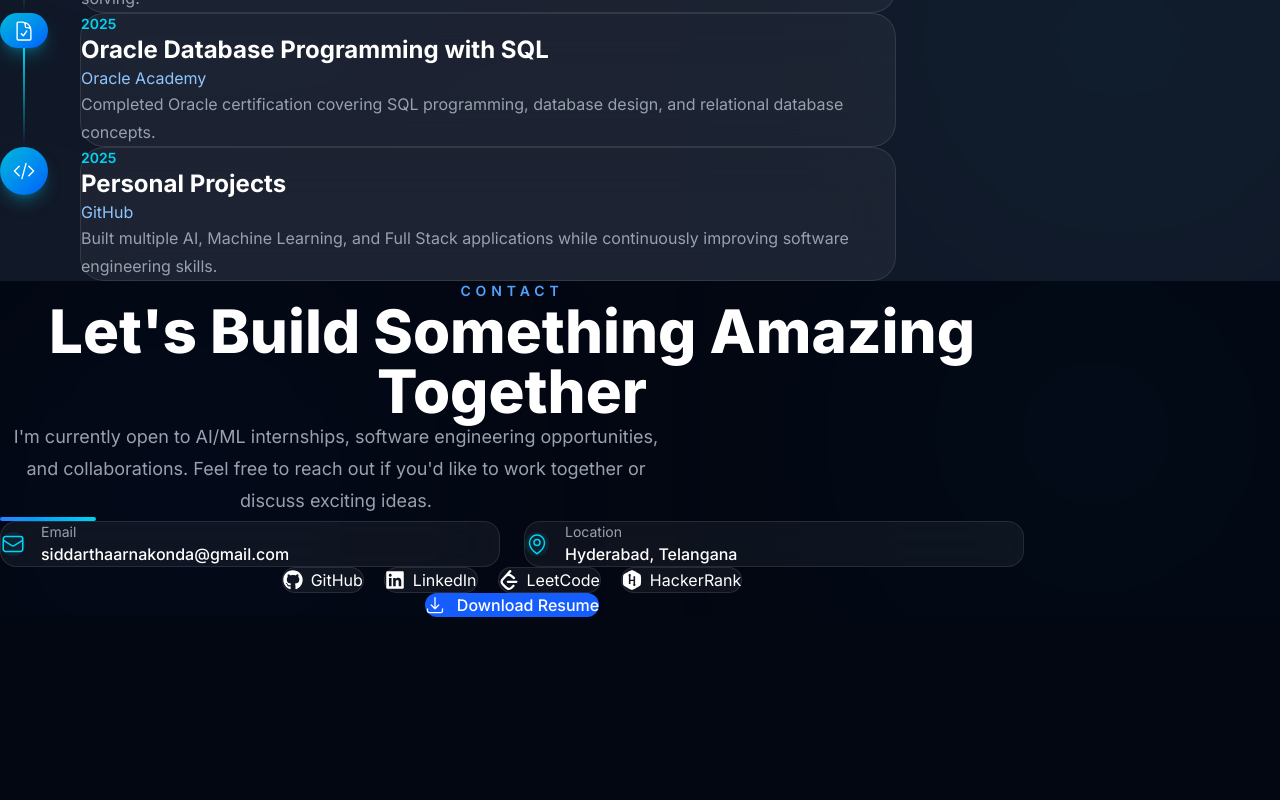
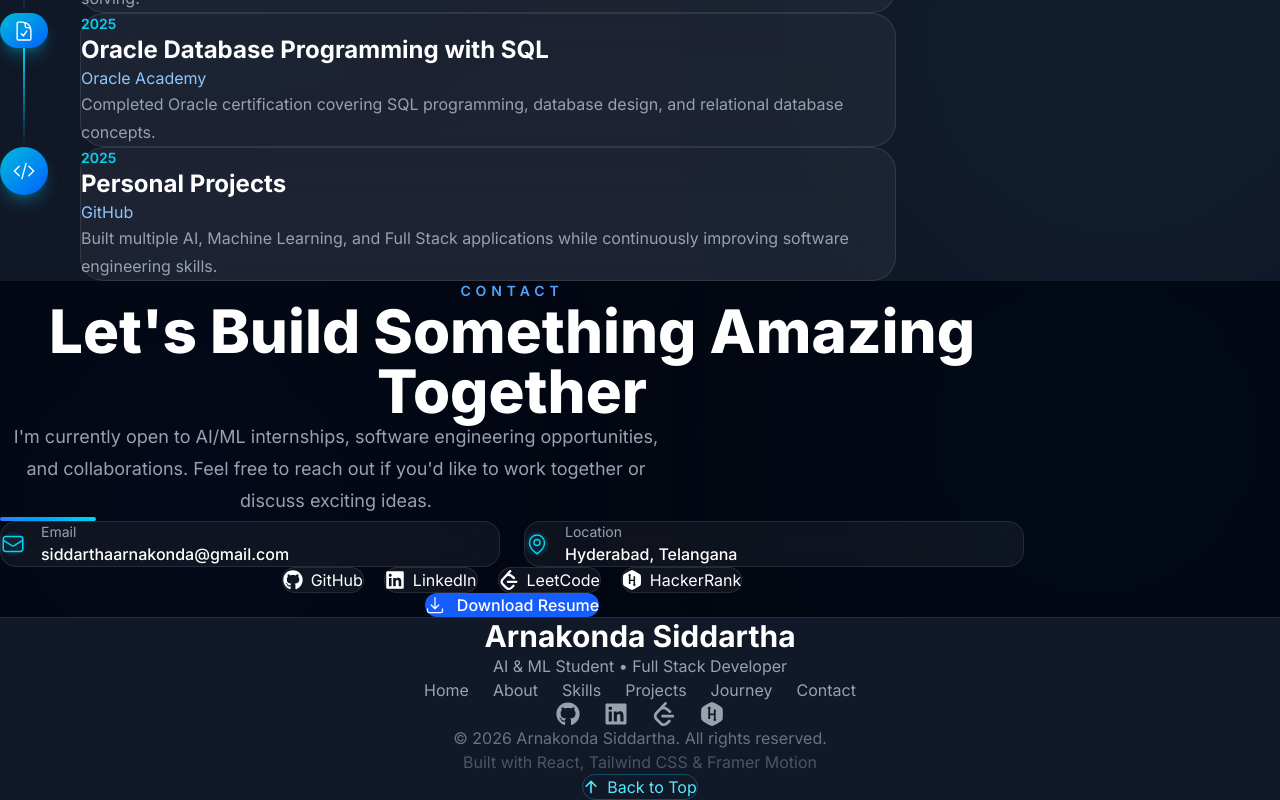
Before and after one commit to siddu-5/Portfolio, a React (Vite) app: page / in a window 1280 px wide. Shown: the part 3771-4571 px from the top of the page. Before the commit the page ends 4388 px from the top, so only its background shows below. Built offline with nearby package versions, Linux system fonts and the light colour scheme.

Commit message:
Complete contact section and footer

```diff
--- a/src/App.jsx
+++ b/src/App.jsx
@@ -5,6 +5,7 @@ import Skills from "./sections/Skills/Skills";
 import Projects from "./sections/Projects/Projects";
 import Experience from "./sections/Experience/Experience";
 import Contact from "./sections/Contact/Contact";
+import Footer from "./components/Footer/Footer";
 
 function App() {
   return (
@@ -17,6 +18,7 @@ function App() {
         <Projects />
         <Experience />
         <Contact />
+        <Footer />
       </main>
     </>
   );
--- /dev/null
+++ b/src/components/Footer/Footer.jsx
@@ -0,0 +1,120 @@
+import {
+  FaGithub,
+  FaLinkedin,
+  FaHackerrank,
+} from "react-icons/fa";
+
+import { SiLeetcode } from "react-icons/si";
+import { HiArrowUp } from "react-icons/hi";
+
+function Footer() {
+  const links = [
+    "home",
+    "about",
+    "skills",
+    "projects",
+    "experience",
+    "contact",
+  ];
+
+  const socials = [
+    {
+      icon: FaGithub,
+      url: "https://github.com/siddu-5",
+    },
+    {
+      icon: FaLinkedin,
+      url: "https://www.linkedin.com/in/siddartha-arnakonda-ba1019381/",
+    },
+    {
+      icon: SiLeetcode,
+      url: "https://leetcode.com/u/siddu_55/",
+    },
+    {
+      icon: FaHackerrank,
+      url: "https://www.hackerrank.com/profile/siddarthaarnako1",
+    },
+  ];
+
+  return (
+    <footer className="bg-[#111827] border-t border-white/10 py-14">
+      <div className="mx-auto max-w-7xl px-6">
+
+        <h2 className="text-center text-3xl font-bold text-white">
+          Arnakonda Siddartha
+        </h2>
+
+        <p className="mt-2 text-center text-gray-400">
+          AI & ML Student • Full Stack Developer
+        </p>
+
+        {/* Navigation */}
+
+        <div className="mt-10 flex flex-wrap justify-center gap-6">
+
+          {links.map((link) => (
+            <a
+              key={link}
+              href={`#${link}`}
+              className="capitalize text-gray-400 transition hover:text-cyan-400"
+            >
+              {link === "experience" ? "Journey" : link}
+            </a>
+          ))}
+
+        </div>
+
+        {/* Socials */}
+
+        <div className="mt-10 flex justify-center gap-6">
+
+          {socials.map((social, index) => {
+
+            const Icon = social.icon;
+
+            return (
+              <a
+                key={index}
+                href={social.url}
+                target="_blank"
+                rel="noreferrer"
+                className="text-2xl text-gray-400 transition hover:text-cyan-400"
+              >
+                <Icon />
+              </a>
+            );
+
+          })}
+
+        </div>
+
+        {/* Copyright */}
+
+        <p className="mt-10 text-center text-gray-500">
+          © 2026 Arnakonda Siddartha. All rights reserved.
+        </p>
+
+        <p className="mt-2 text-center text-gray-600">
+          Built with React, Tailwind CSS & Framer Motion
+        </p>
+
+        {/* Back To Top */}
+
+        <div className="mt-10 flex justify-center">
+
+          <a
+            href="#home"
+            className="flex items-center gap-2 rounded-full border border-cyan-400/30 px-6 py-3 text-cyan-300 transition hover:bg-cyan-500/10"
+          >
+            <HiArrowUp />
+            Back to Top
+          </a>
+
+        </div>
+
+      </div>
+    </footer>
+  );
+}
+
+export default Footer;
```
